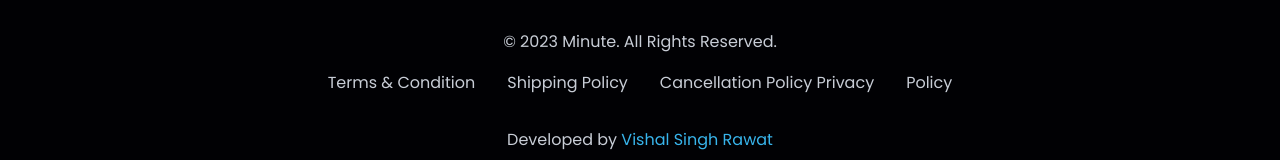
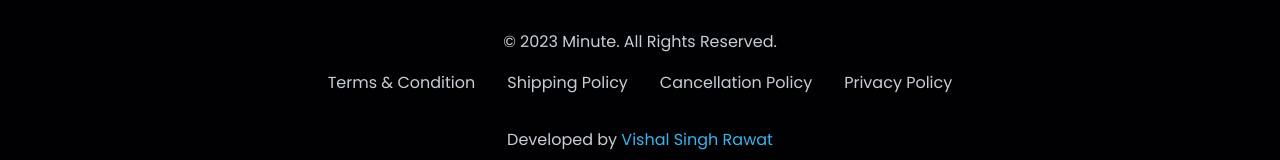
Before and after one commit to vishalsinghrawat29/minute, a React (Create React App) app: page / in a window 1280 px wide. Shown: the part 792-952 px from the top of the page. Built offline with nearby package versions, Linux system fonts and the light colour scheme; no server answers; the HTML template or start-up script is replaced by a standard one; what miragejs would draw is missing.

Commit message:
refactor: footer content

```diff
--- a/src/Pages/Home/Home.jsx
+++ b/src/Pages/Home/Home.jsx
@@ -74,8 +74,8 @@ const Home = () => {
           <div className="footer-policy">
             <span>Terms & Condition</span>
             <span>Shipping Policy</span>
-            <span>Cancellation Policy Privacy</span>
-            <span>Policy</span>
+            <span>Cancellation Policy</span>
+            <span>Privacy Policy</span>
           </div>
           <p className="footer-creator">
             Developed by{" "}
```
